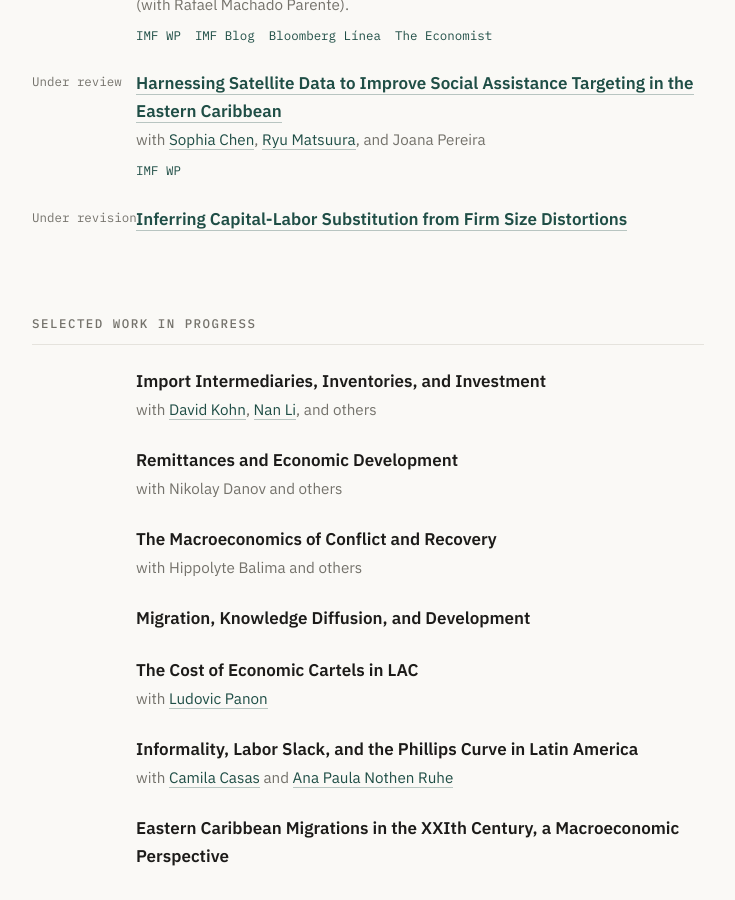
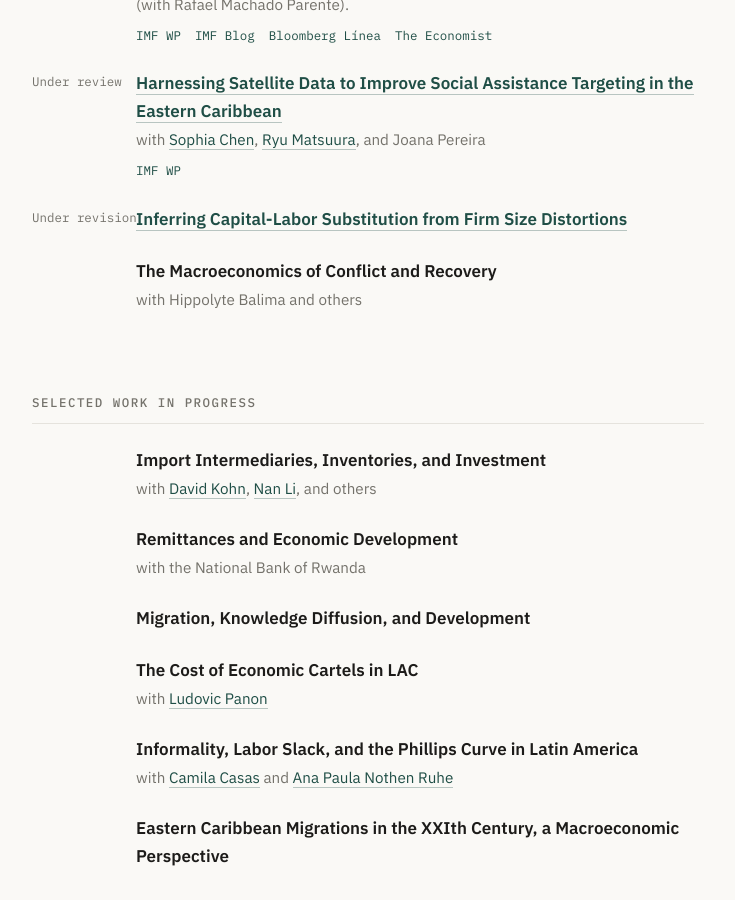
Before and after one commit to flavienmoreau/flavienmoreau.github.io, a Jekyll site: the page built from research.md, in a window 1280 px wide and 900 px high, scrolled down 1145 px. Shown: the whole window, without its empty margins (272-1007 px from the left). Built offline with Jekyll 4.4.1, drawn with Linux system fonts in a browser that asks for light colours.

Commit message:
Update research entries and remove duplicates
Added a new entry titled 'The Macroeconomics of Conflict and Recovery' and updated the meta description for 'Remittances and Economic Development'. Removed duplicate entry for 'The Macroeconomics of Conflict and Recovery'.

```diff
--- a/research.md
+++ b/research.md
@@ -75,6 +75,11 @@ title: Research
   </div>
 </section>
 
+  <div class="entry">
+    <div class="title">The Macroeconomics of Conflict and Recovery</div>
+    <div class="meta">with Hippolyte Balima and others</div>
+  </div>
+
 <section class="section">
   <h2>Selected work in progress</h2>
 
@@ -84,11 +89,7 @@ title: Research
   </div>
   <div class="entry">
     <div class="title">Remittances and Economic Development</div>
-    <div class="meta">with Nikolay Danov and others</div>
-  </div>
-  <div class="entry">
-    <div class="title">The Macroeconomics of Conflict and Recovery</div>
-    <div class="meta">with Hippolyte Balima and others</div>
+    <div class="meta">with the National Bank of Rwanda</div>
   </div>
   <div class="entry">
     <div class="title">Migration, Knowledge Diffusion, and Development</div>
```
